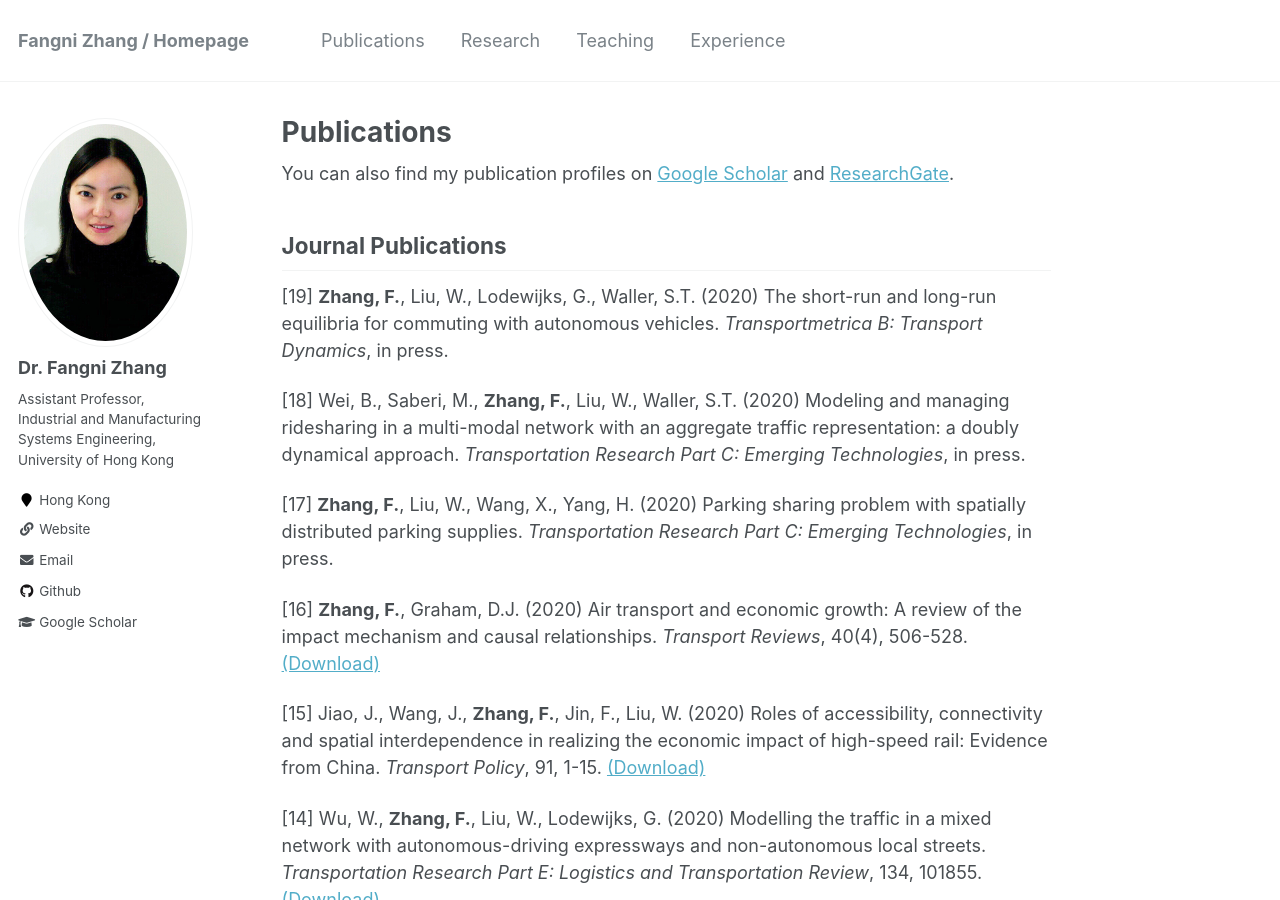
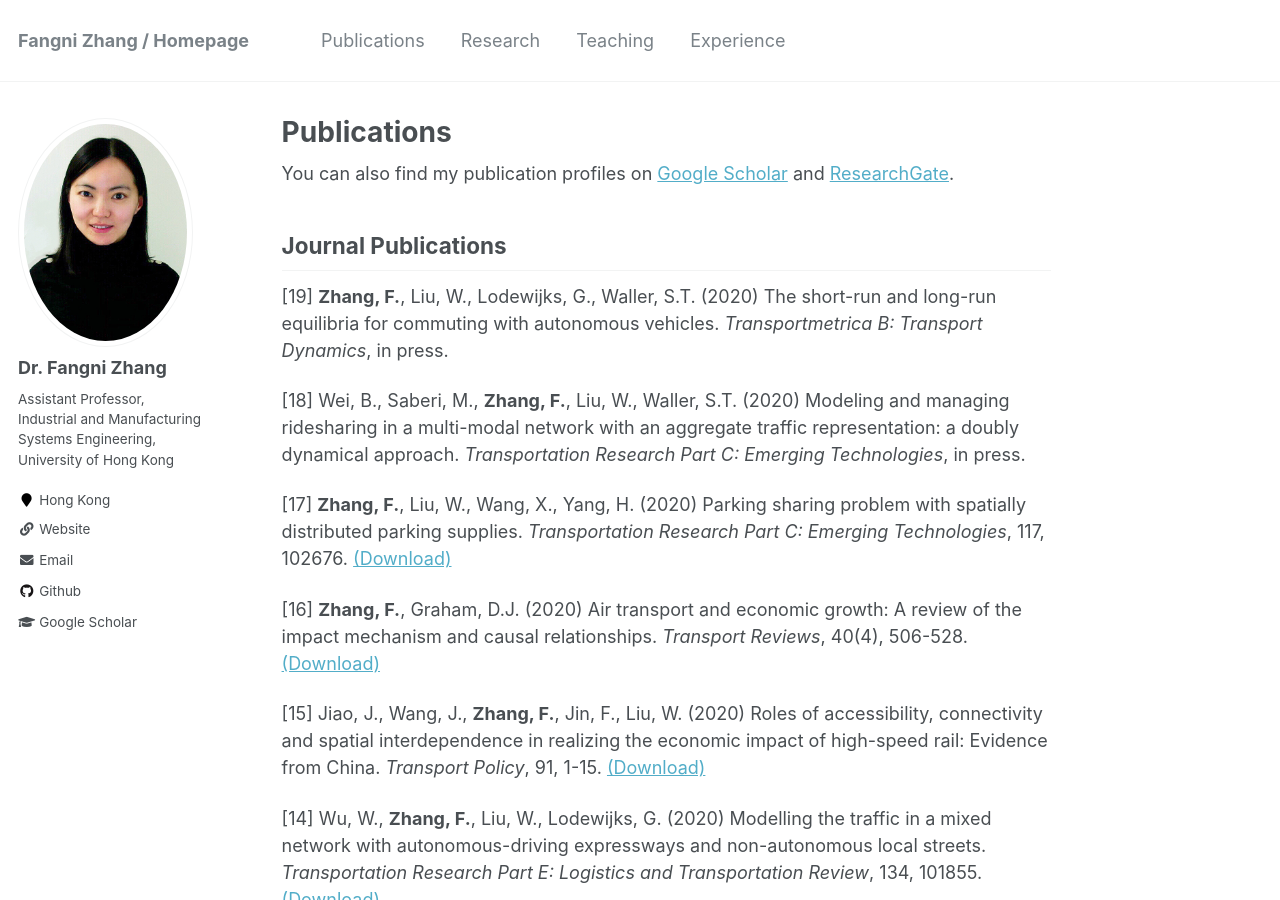
Before and after one commit to fangnizhang/fangnizhang.github.io, a Jekyll site: the page built from _pages/publications.md, in a window 1280 px wide and 900 px high. Built offline with Jekyll 4.4.1, drawn with Linux system fonts in a browser that asks for light colours.

Commit message:
Update publications.md

```diff
--- a/_pages/publications.md
+++ b/_pages/publications.md
@@ -22,7 +22,7 @@ Journal Publications
 
 [18] Wei, B., Saberi, M., **Zhang, F.**, Liu, W., Waller, S.T. (2020) Modeling and managing ridesharing in a multi-modal network with an aggregate traffic representation: a doubly dynamical approach. *Transportation Research Part C: Emerging Technologies*, in press.
 
-[17] **Zhang, F.**, Liu, W., Wang, X., Yang, H. (2020) Parking sharing problem with spatially distributed parking supplies. *Transportation Research Part C: Emerging Technologies*, in press.
+[17] **Zhang, F.**, Liu, W., Wang, X., Yang, H. (2020) Parking sharing problem with spatially distributed parking supplies. *Transportation Research Part C: Emerging Technologies*, 117, 102676. [(Download)](https://doi.org/10.1016/j.trc.2020.102676)
 
 [16] **Zhang, F.**, Graham, D.J. (2020) Air transport and economic growth: A review of the impact mechanism and causal relationships. *Transport Reviews*, 40(4), 506-528. [(Download)](https://doi.org/10.1080/01441647.2020.1738587)
 
```
